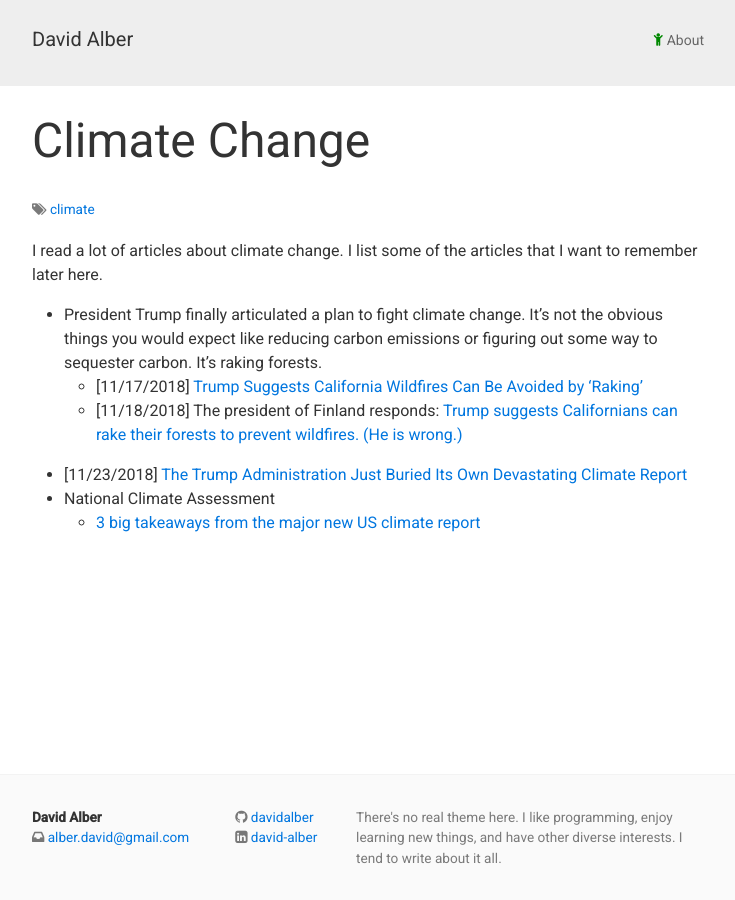
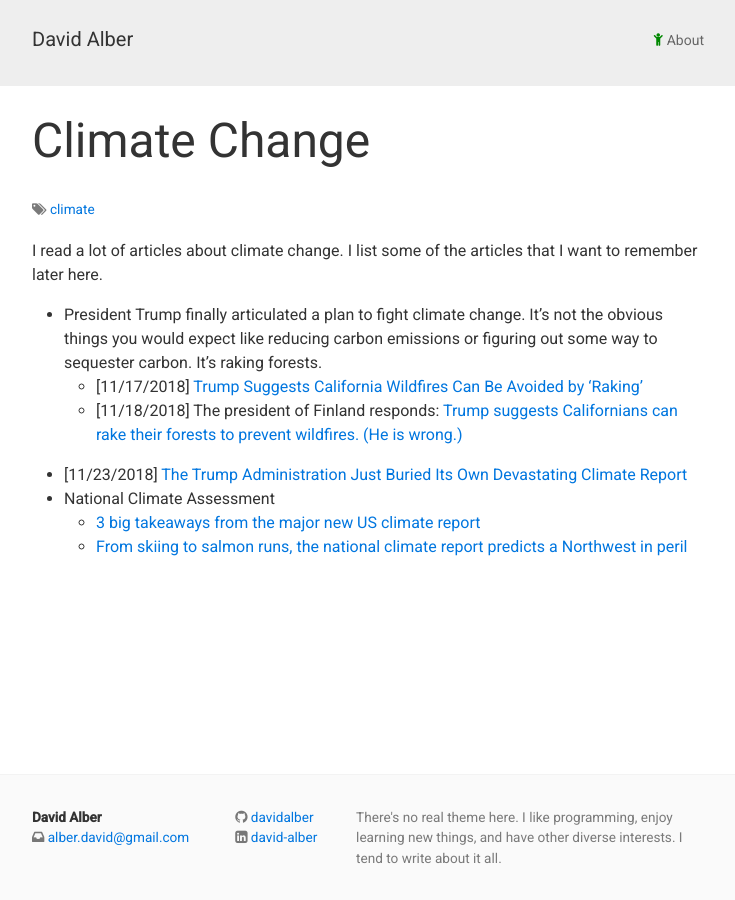
Before and after one commit to davidalber/davidalber.github.io, a Jekyll site: the page built from climate-change.md, in a window 1280 px wide. Shown: the whole page, without its empty margins (272-1007 px from the left). Built offline with Jekyll 4.4.1, drawn with Linux system fonts in a browser that asks for light colours.

Commit message:
Add link

```diff
--- a/climate-change.md
+++ b/climate-change.md
@@ -24,3 +24,6 @@
 - National Climate Assessment
   - [3 big takeaways from the major new US climate
     report](https://www.vox.com/2018/11/24/18109883/climate-report-2018-national-assessment)
+  - [From skiing to salmon runs, the national climate report predicts
+    a Northwest in
+    peril](https://www.seattletimes.com/seattle-news/environment/national-climate-assessment-paints-grim-picture-for-northwest/)
```
